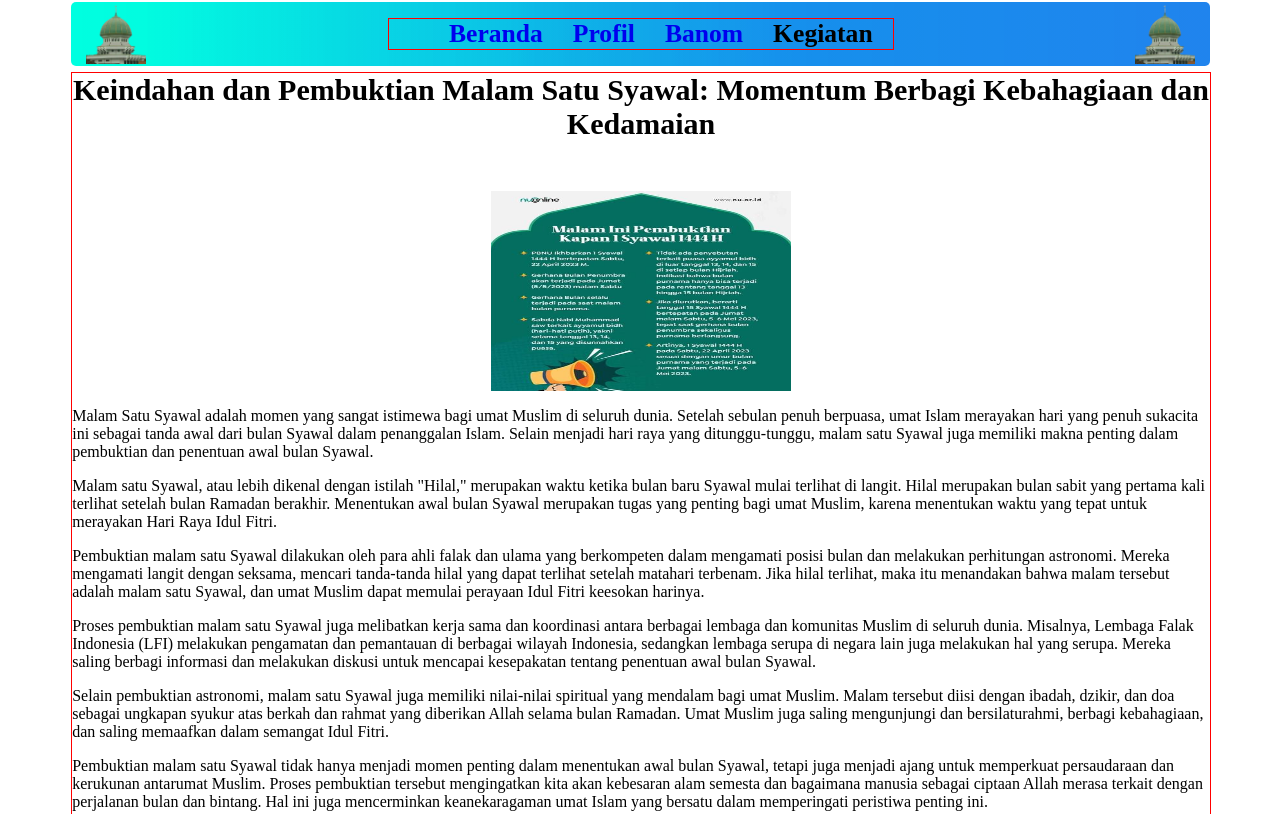
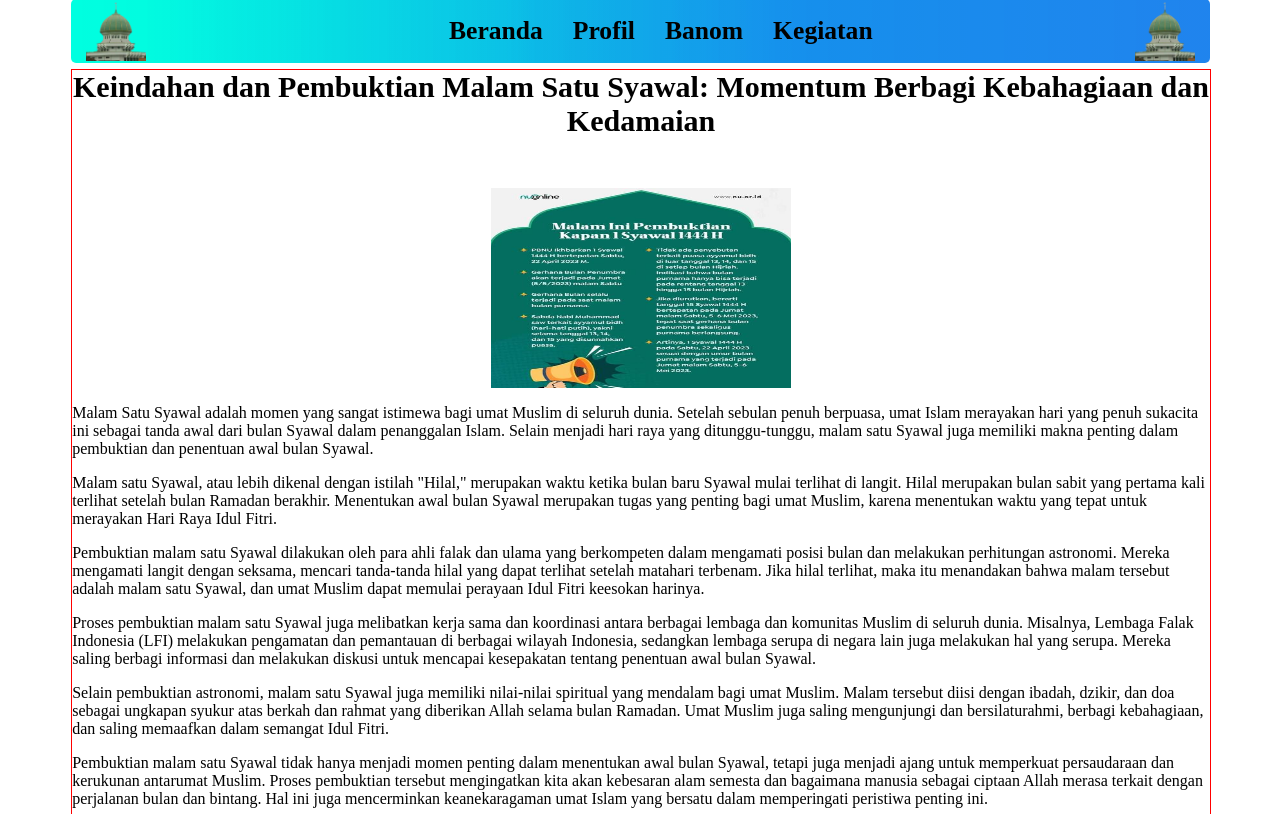
Before and after one commit to erikzr/nukedungpeluk, a plain HTML site: page sourch/berita/syawal.html in a window 1280 px wide. Shown: the top 814 px of the page. Drawn offline with Linux system fonts and the light colour scheme.

Commit message:
navbar lagi

```diff
--- a/sourch/Profil/style.css
+++ b/sourch/Profil/style.css
@@ -3,7 +3,7 @@
     height: 90%;
     background-color: rgb(255, 255, 255);
     margin: 0 auto;
-    margin-top: -0.5%;
+    margin-top: -0.7%;
 }
 
 .nav{
@@ -14,10 +14,9 @@
     border-radius: 5px;
     position: fixed;
     margin:0 auto;
-    margin-bottom: 90px;
+
     /* color */
     background: linear-gradient(270deg, rgba(143, 0, 255, 0.2) 1.72%, rgba(0, 0, 0, 0) 100%), linear-gradient(270deg, rgba(20, 0, 255, 0.2) 36.47%, rgba(0, 0, 0, 0) 62.03%), linear-gradient(270deg, rgba(0, 10, 247, 0.2) 59.03%, rgba(0, 0, 0, 0) 93.7%), #00FFE0;
-
 }
 .nav .logo{
     max-width: 100%;
@@ -28,15 +27,12 @@
 .nav .logo img{
     width: 60px;
 }
-
 .nav a{
     text-decoration: none;
 }
-
 .tombol{
     width: fit-content;
     height: fit-content;
-    border: 1px solid red;
     margin: auto;
 }
 .tombol ul{
@@ -52,6 +48,14 @@
     font-weight: bolder;
     padding: 0 15px 0 15px;
 }
+.tombol .nl{
+    color: black;
+    transition: color 0.1s ease;
+}
+.nl:active{
+    color: transparent;
+}
+/* content */
 .kosong{
     height: 70px;
 }
--- a/sourch/banom/stylebanom.css
+++ b/sourch/banom/stylebanom.css
@@ -3,7 +3,7 @@
     height: 90%;
     background-color: rgb(255, 255, 255);
     margin: 0 auto;
-    margin-top: -0.5%;
+    margin-top: -0.7%;
 }
 
 .nav{
@@ -14,10 +14,9 @@
     border-radius: 5px;
     position: fixed;
     margin:0 auto;
-    margin-bottom: 90px;
+
     /* color */
     background: linear-gradient(270deg, rgba(143, 0, 255, 0.2) 1.72%, rgba(0, 0, 0, 0) 100%), linear-gradient(270deg, rgba(20, 0, 255, 0.2) 36.47%, rgba(0, 0, 0, 0) 62.03%), linear-gradient(270deg, rgba(0, 10, 247, 0.2) 59.03%, rgba(0, 0, 0, 0) 93.7%), #00FFE0;
-
 }
 .nav .logo{
     max-width: 100%;
@@ -28,15 +27,12 @@
 .nav .logo img{
     width: 60px;
 }
-
 .nav a{
     text-decoration: none;
 }
-
 .tombol{
     width: fit-content;
     height: fit-content;
-    border: 1px solid red;
     margin: auto;
 }
 .tombol ul{
@@ -52,6 +48,14 @@
     font-weight: bolder;
     padding: 0 15px 0 15px;
 }
+.tombol .nl{
+    color: black;
+    transition: color 0.1s ease;
+}
+.nl:active{
+    color: transparent;
+}
+/* content */
 .kosong{
     height: 70px;
 }
--- a/sourch/berita/styleberita.css
+++ b/sourch/berita/styleberita.css
@@ -3,7 +3,7 @@
     height: 90%;
     background-color: rgb(255, 255, 255);
     margin: 0 auto;
-    margin-top: -0.5%;
+    margin-top: -0.7%;
 }
 
 .nav{
@@ -14,10 +14,9 @@
     border-radius: 5px;
     position: fixed;
     margin:0 auto;
-    margin-bottom: 90px;
+
     /* color */
     background: linear-gradient(270deg, rgba(143, 0, 255, 0.2) 1.72%, rgba(0, 0, 0, 0) 100%), linear-gradient(270deg, rgba(20, 0, 255, 0.2) 36.47%, rgba(0, 0, 0, 0) 62.03%), linear-gradient(270deg, rgba(0, 10, 247, 0.2) 59.03%, rgba(0, 0, 0, 0) 93.7%), #00FFE0;
-
 }
 .nav .logo{
     max-width: 100%;
@@ -28,15 +27,12 @@
 .nav .logo img{
     width: 60px;
 }
-
 .nav a{
     text-decoration: none;
 }
-
 .tombol{
     width: fit-content;
     height: fit-content;
-    border: 1px solid red;
     margin: auto;
 }
 .tombol ul{
@@ -52,6 +48,15 @@
     font-weight: bolder;
     padding: 0 15px 0 15px;
 }
+.tombol .nl{
+    color: black;
+    transition: color 0.1s ease;
+}
+.nl:active{
+    color: transparent;
+}
+
+/* content */
 .kosong{
     height: 70px;
 }
@@ -83,10 +88,6 @@
 .news1 .judul{
     font-size: 30px;
     text-align: center;
-}
-
-.teks{
-
 }
 
 /* footer */
--- a/sourch/berita/syawal.html
+++ b/sourch/berita/syawal.html
@@ -5,6 +5,8 @@
     <meta http-equiv="X-UA-Compatible" content="IE=edge">
     <meta name="viewport" content="width=device-width, initial-scale=1.0">
     <link rel="stylesheet" type="text/css" href="styleberita.css">
+    <script src="../../script.js"></script>
+
     <title>Document</title>
 </head>
 <body>
@@ -15,10 +17,10 @@
             </div>
             <div class="tombol">
                  <ul>
-                    <li><a href="../../index.html">Beranda</a></li>
-                    <li><a href="../..sourch/Profil/profil.html"> Profil</a></li>
-                    <li><a href="../../sourch/banom/banom.html">Banom</a></li>
-                    <li><a href="../..sourch/kegiatan/kegiatan.html"></a> Kegiatan</li>
+                    <li><a class="nl" href="../../index.html">Beranda</a></li>
+                    <li><a class="nl" href="../../sourch/Profil/profil.html"> Profil</a></li>
+                    <li><a class="nl" href="../../sourch/banom/banom.html"> Banom</a></li>
+                    <li><a class="nl" href="../../sourch/kegiatan/kegiatan.html">Kegiatan</a></li>
                  </ul>
             </div>
             <div class="logo">
--- a/st.css
+++ b/st.css
@@ -3,9 +3,10 @@
     height: 90%;
     background-color: rgb(255, 255, 255);
     margin: 0 auto;
-    margin-top: -0.5%;
+    margin-top: -0.7%;
 }
 
+/* navbar */
 .nav{
     width: 89%;
     height: fit-content;
@@ -33,7 +34,6 @@
 .tombol{
     width: fit-content;
     height: fit-content;
-    border: 1px solid red;
     margin: auto;
 }
 .tombol ul{
@@ -49,8 +49,15 @@
     font-weight: bolder;
     padding: 0 15px 0 15px;
 }
+.tombol .nl{
+    color: black;
+    transition: color 0.1s ease;
+}
+.nl:active{
+    color: transparent;
+}
 
-
+/* content */
 .gambar1 img{
     display: block;
     margin: auto;
@@ -58,7 +65,6 @@
     padding-top: 6%;
     padding-bottom: 9px;
 }
-
 
 .pembatas{
     display: flex;
@@ -73,12 +79,10 @@
 .pembatas .beranda{
     font-size: 25px;
 }
-
 .news1{
     width: 45%;
     margin: 0 auto;
 }
-
 .news1 img{
     width: 300px;
     height: 200px;
```
Also changed, not shown: index.html (+1 -0 lines), sourch/Profil/profil.html (+5 -4 lines), sourch/banom/banom.html (+6 -4 lines), sourch/berita/istighotsah.html (+6 -4 lines), sourch/berita/rutinan.html (+6 -4 lines), sourch/berita/silaturahmi.html (+6 -4 lines).
